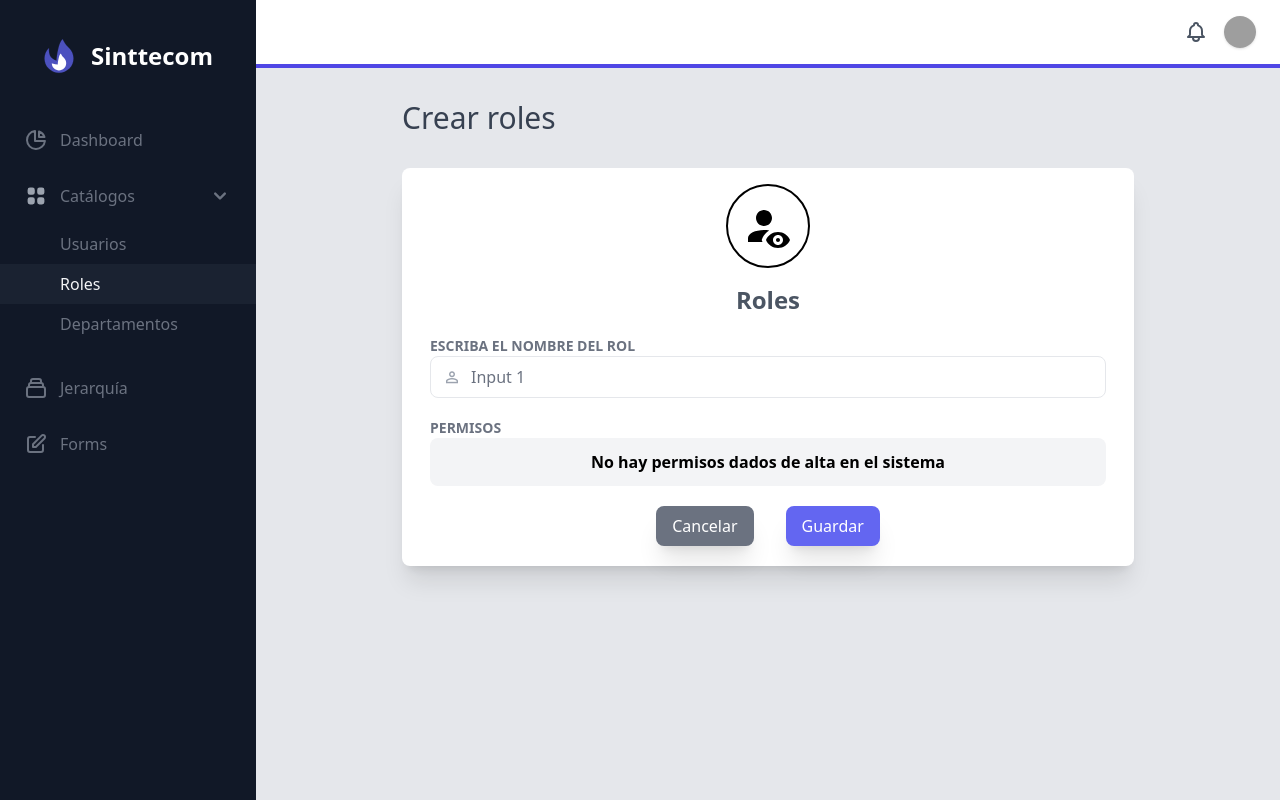
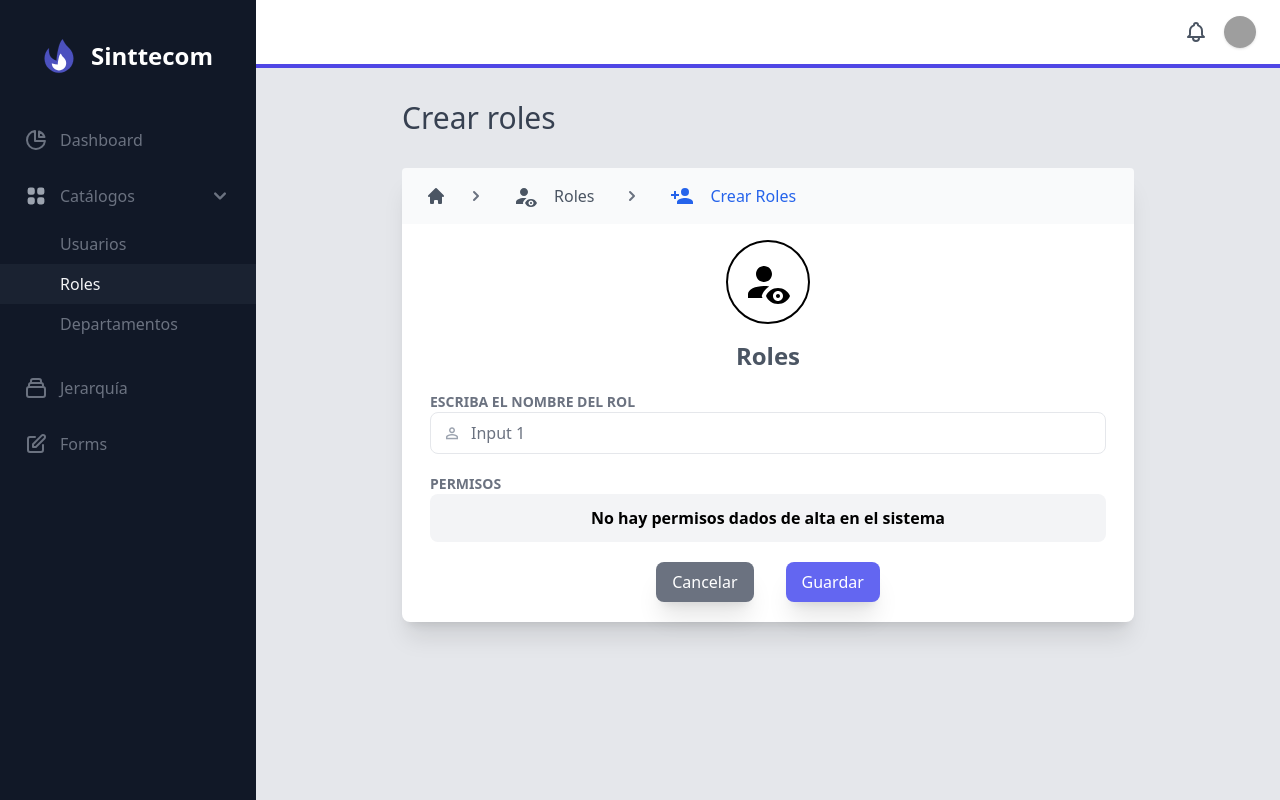
Before and after one commit to albertoG-MG/Intranet, a PHP site: page /user/crear_rol.php in a window 1280 px wide. Run offline with PHP 8.4, Linux system fonts and the light colour scheme; the visitor is signed in with stand-in values (Sample User, id 1); data that the repository does not hold is empty; style sheets or scripts are compiled from the project's sources; some libraries are stand-ins or nearby versions; grey boxes are pictures that could not be loaded.

Commit message:
Se agrego el menu en crear roles

```diff
--- a/layouts/MasterPage/content/_crear_rol.php
+++ b/layouts/MasterPage/content/_crear_rol.php
@@ -8,6 +8,46 @@
     <div class="flex flex-col mt-8">
       <div class="flex bg-gray-200 items-center justify-center mb-32">
         <div class="grid bg-white rounded-lg shadow-xl w-11/12 md:w-9/12">
+          <div class="bg-gray-50 rounded-t">
+            <div class="container flex flex-col sm:flex-row items-center px-6 py-4 mx-auto overflow-y-auto whitespace-nowrap">
+              <a href="dashboard.php" class="text-gray-600">
+                <svg xmlns="http://www.w3.org/2000/svg" class="w-5 h-5" viewBox="0 0 20 20" fill="currentColor">
+                  <path d="M10.707 2.293a1 1 0 00-1.414 0l-7 7a1 1 0 001.414 1.414L4 10.414V17a1 1 0 001 1h2a1 1 0 001-1v-2a1 1 0 011-1h2a1 1 0 011 1v2a1 1 0 001 1h2a1 1 0 001-1v-6.586l.293.293a1 1 0 001.414-1.414l-7-7z" />
+                </svg>
+              </a>
+
+              <span class="mx-5 rotate-90 sm:rotate-0 text-gray-500">
+                <svg xmlns="http://www.w3.org/2000/svg" class="w-5 h-5" viewBox="0 0 20 20" fill="currentColor">
+                  <path fill-rule="evenodd" d="M7.293 14.707a1 1 0 010-1.414L10.586 10 7.293 6.707a1 1 0 011.414-1.414l4 4a1 1 0 010 1.414l-4 4a1 1 0 01-1.414 0z" clip-rule="evenodd" />
+                </svg>
+              </span>
+
+              <a href="roles.php" class="flex items-center text-gray-600 -px-2 hover:underline">
+                <svg class="w-6 h-6 mx-2" viewBox="0 0 24 24">
+                  <path fill="currentColor" d="M6 8C6 5.79 7.79 4 10 4S14 5.79 14 8 12.21 12 10 12 6 10.21 6 8M9.14 19.75L8.85 19L9.14 18.25C9.84 16.5 11.08 15.14 12.61 14.22C11.79 14.08 10.92 14 10 14C5.58 14 2 15.79 2 18V20H9.27C9.23 19.91 9.18 19.83 9.14 19.75M17 18C16.44 18 16 18.44 16 19S16.44 20 17 20 18 19.56 18 19 17.56 18 17 18M23 19C22.06 21.34 19.73 23 17 23S11.94 21.34 11 19C11.94 16.66 14.27 15 17 15S22.06 16.66 23 19M19.5 19C19.5 17.62 18.38 16.5 17 16.5S14.5 17.62 14.5 19 15.62 21.5 17 21.5 19.5 20.38 19.5 19Z" />
+                </svg>
+
+                <span class="mx-2">Roles</span>
+              </a>
+
+              <span class="mx-5 rotate-90 sm:rotate-0 text-gray-500">
+                <svg xmlns="http://www.w3.org/2000/svg" class="w-5 h-5" viewBox="0 0 20 20" fill="currentColor">
+                  <path fill-rule="evenodd" d="M7.293 14.707a1 1 0 010-1.414L10.586 10 7.293 6.707a1 1 0 011.414-1.414l4 4a1 1 0 010 1.414l-4 4a1 1 0 01-1.414 0z" clip-rule="evenodd" />
+                </svg>
+              </span>
+
+              <a href="crear_rol.php" class="flex items-center text-blue-600 -px-2 hover:underline">
+                <svg class="w-6 h-6 mx-2" viewBox="0 0 24 24">
+                  <path fill="currentColor" d="M15,14C12.33,14 7,15.33 7,18V20H23V18C23,15.33 17.67,14 15,14M6,10V7H4V10H1V12H4V15H6V12H9V10M15,12A4,4 0 0,0 19,8A4,4 0 0,0 15,4A4,4 0 0,0 11,8A4,4 0 0,0 15,12Z" />
+                </svg>
+
+                <span class="mx-2">Crear Roles</span>
+              </a>
+
+            </div>
+          </div>
+
+
           <div class="flex justify-center py-4">
             <div class="flex bg-white rounded-full md:p-4 p-2 border-2 border-black">
               <svg style="width:48px;" viewBox="0 0 24 24">
@@ -36,9 +76,9 @@
               <div id="permissionarray" class="flex flex-col gap-3 sm:flex-wrap sm:flex-row">
                 <?php
                 $permisos = permissions::FetchPermisos();
-              foreach ($permisos as $row){
+                foreach ($permisos as $row) {
                   echo "<div class='flex gap-3 items-center' style='flex: 1 0 21%'>";
-                echo "<input type='checkbox' value='".$row->id."'>" .$row->nombre. "</>";
+                  echo "<input type='checkbox' value='" . $row->id . "'>" . $row->nombre . "</>";
                   echo "</div>";
                 }
                 ?>
```
Lines whose indentation alone changed are shown as unchanged.
